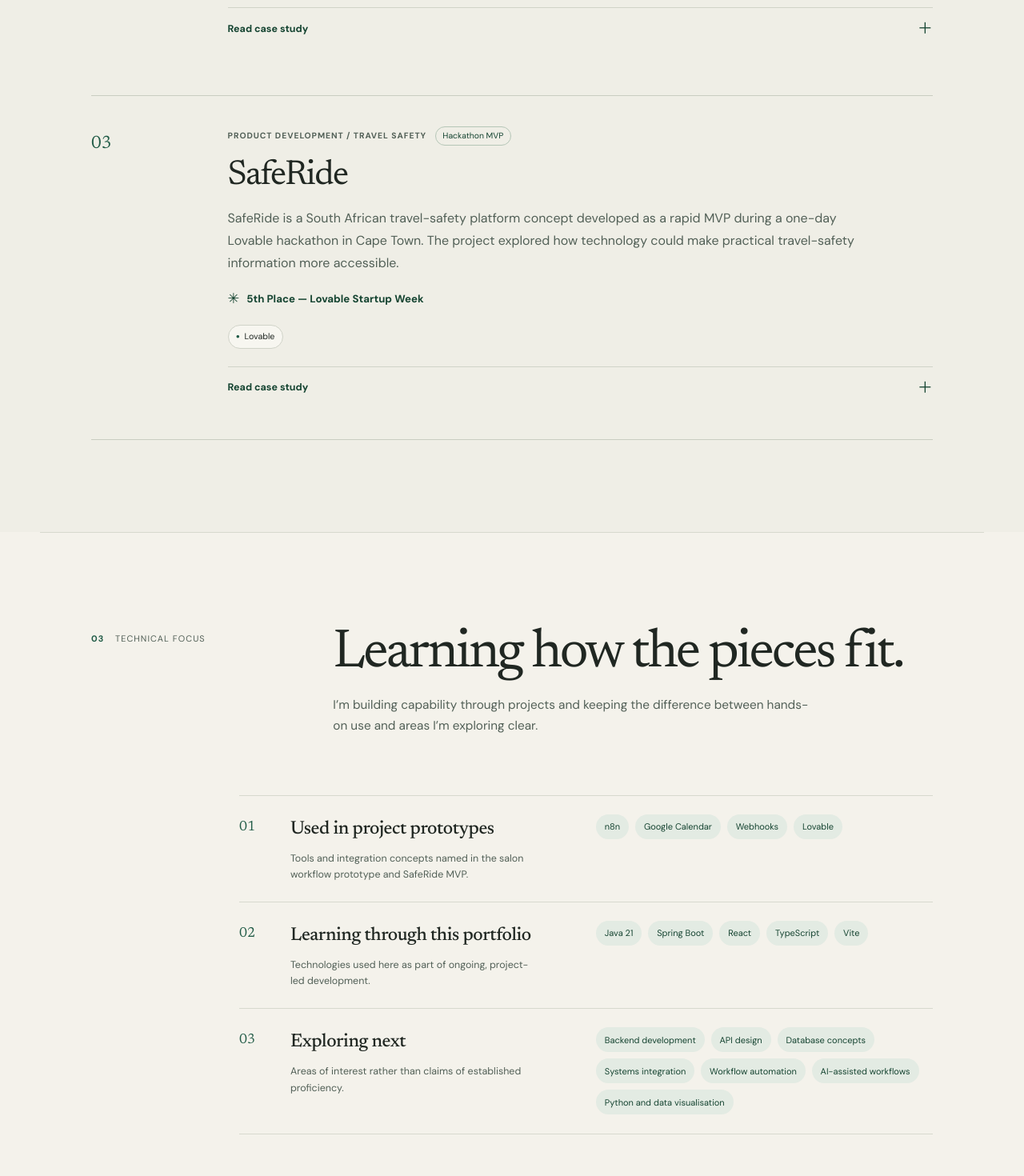
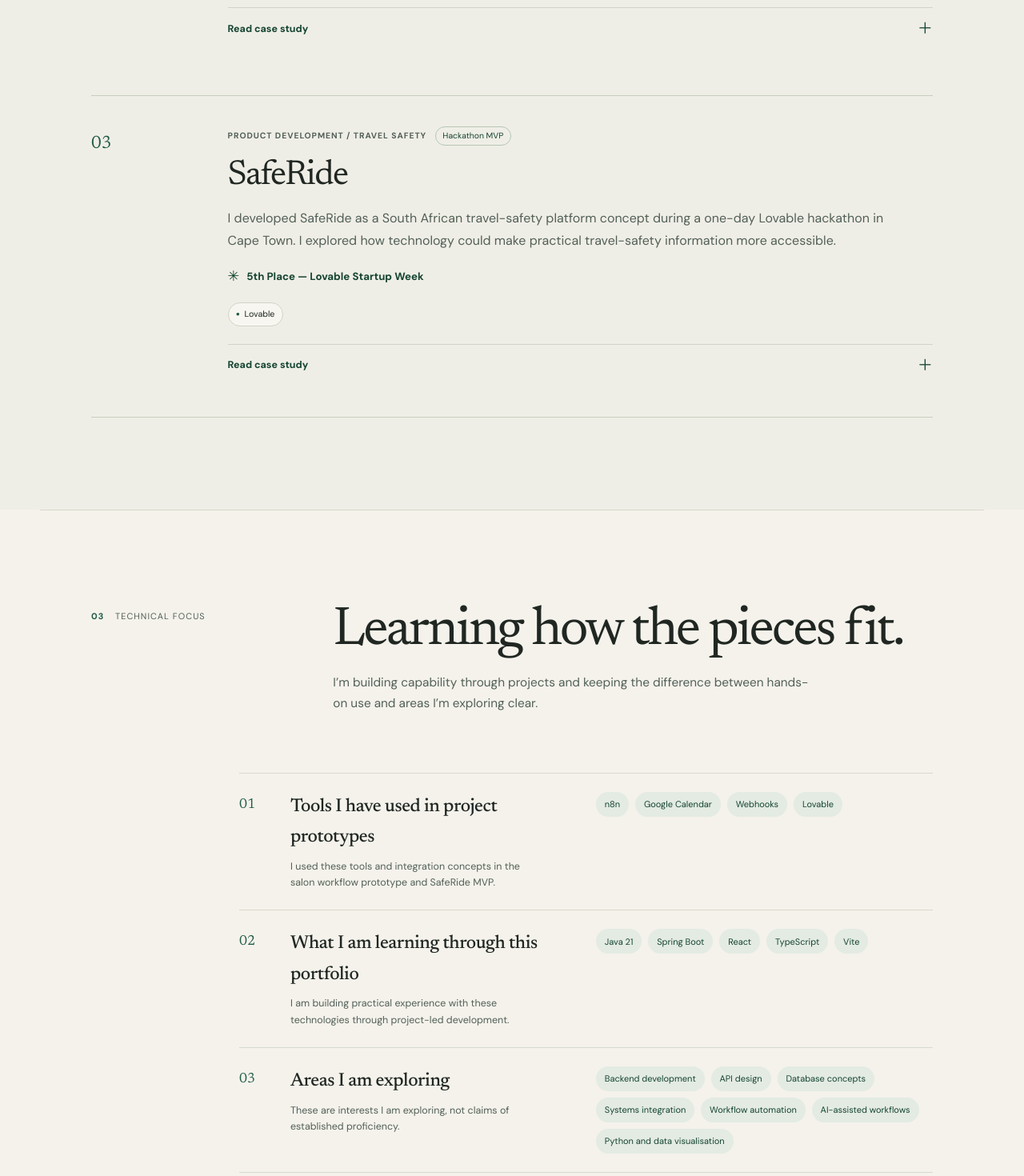
Before and after one commit to Thando-init/thandofolio, a React (Vite) app in the folder frontend/: page / in a window 1280 px wide. Shown: the part 3175-4645 px from the top of the page at 80% size. Built offline with nearby package versions, Linux system fonts and the light colour scheme.

Commit message:
docs(portfolio): write project content in first person

```diff
--- a/frontend/src/data/projects.ts
+++ b/frontend/src/data/projects.ts
@@ -8,7 +8,7 @@ export const projects: PortfolioProject[] = [
     category: 'Systems Integration / Workflow Automation',
     status: 'Built Workflow Prototype',
     summary:
-      'I built a local appointment-operations prototype that connects a static booking form to a Spring Boot API, PostgreSQL and ActiveMQ, with n8n coordinating owner notifications, approval and calendar scheduling. I manually exercised the email and Google Calendar steps locally; the payment flow is a simulation, and the project is not publicly deployed.',
+      'I built a local appointment-operations prototype that connects a static booking form to a Spring Boot API, PostgreSQL and ActiveMQ, with n8n coordinating owner notifications, approval and calendar scheduling. I manually exercised the email and Google Calendar steps locally; the payment flow is a simulation, and I have not publicly deployed the project.',
     technologies: [
       { name: 'Java 21', status: 'used' },
       { name: 'Spring Boot 3.4.5', status: 'used' },
@@ -23,24 +23,24 @@ export const projects: PortfolioProject[] = [
     ],
     caseStudy: [
       {
-        heading: 'Verified architecture',
+        heading: 'Architecture I built',
         body:
-          'The project combines a Java 21 booking service built with Spring Boot 3.4.5 and Maven, PostgreSQL 16 persistence with Flyway 10.20.1 migrations, ActiveMQ Artemis messaging, a static HTML/CSS/JavaScript interface, and an n8n workflow. The API owns availability rules and booking state; n8n coordinates external actions.',
+          'I built the prototype with a Java 21 booking service using Spring Boot 3.4.5 and Maven, PostgreSQL 16 persistence with Flyway 10.20.1 migrations, ActiveMQ Artemis messaging, a static HTML/CSS/JavaScript interface, and an n8n workflow. I use the API as the source of truth for availability and booking state, while n8n coordinates external actions.',
       },
       {
-        heading: 'Workflow and integration boundary',
+        heading: 'How I integrated the workflow',
         body:
-          'The API validates and stores the booking. The JMS path sends booking.created events to a Java consumer; during my local demo, I sent the intake webhook directly because JMS-to-n8n forwarding was not configured. The workflow retrieves the authoritative booking, sends an owner email, and handles approval through the API. Approval returns a demo payment link. The simulated payment callback updates booking state, after which n8n created a Google Calendar event and saved its event ID through the API.',
+          'The API validates and stores each booking. The JMS path sends booking.created events to a Java consumer; during my local demo, I sent the intake webhook directly because JMS-to-n8n forwarding was not configured. My workflow retrieves the authoritative booking, sends an owner email, and handles approval through the API. Approval returns a demo payment link. The simulated payment callback updates booking state, after which n8n created a Google Calendar event and saved its event ID through the API.',
       },
       {
         heading: 'Challenges and what I learned',
         body:
-          'n8n test webhooks only listen after an execution is started, and a malformed Respond to Webhook body caused a failed run. I also had to reconnect the Google Calendar credential. Because an earlier node can update payment state before a later calendar step fails, I learned to inspect each node and verify the API state before retrying instead of assuming the whole workflow rolled back.',
+          'I learned that n8n test webhooks only listen after I start an execution, and a malformed Respond to Webhook body can fail a run. I also had to reconnect the Google Calendar credential. Because an earlier node can update payment state before a later calendar step fails, I now inspect each node and verify API state before retrying instead of assuming the whole workflow rolled back.',
       },
       {
-        heading: 'Prototype boundary',
+        heading: 'What is still a prototype',
         body:
-          'The email and Google Calendar steps were exercised locally using credentials configured in n8n; credentials are not included in the repository. Payment is a simulation: it does not charge a customer or verify a real payment-provider callback. The system is a local prototype, not a public production service.',
+          'I configured the email and Google Calendar credentials in my local n8n instance; I do not include those credentials in the repository. My payment step is a simulation: it does not charge a customer or verify a real payment-provider callback. I have not launched this as a public production service.',
       },
     ],
     workflowSteps: [
@@ -106,7 +106,7 @@ export const projects: PortfolioProject[] = [
     category: 'Data Analytics / Creator Intelligence',
     status: 'Work in Progress — Undergoing an Upgrade',
     summary:
-      "Influencer Intel is a data-driven dashboard for exploring YouTube creator performance and turning channel metrics into useful insights. I'm upgrading the project beyond its original dashboard format, with a focus on making it more automated, scalable, and useful for ongoing creator intelligence.",
+      "Influencer Intel is my data-driven dashboard for exploring YouTube creator performance and turning channel metrics into useful insights. I'm upgrading it beyond its original dashboard format, with a focus on making it more automated, scalable, and useful for ongoing creator intelligence.",
     technologies: [
       { name: 'Python', status: 'used' },
       { name: 'Streamlit', status: 'used' },
@@ -118,24 +118,24 @@ export const projects: PortfolioProject[] = [
     ],
     caseStudy: [
       {
-        heading: 'Verified implementation',
+        heading: 'What I verified in the repository',
         body:
-          'The current public repository contains a Python Streamlit dashboard using Pandas for data handling and Altair for charts, plus a separate FastAPI backend with Pydantic request validation and a YouTube Data API integration. These technologies are confirmed in the current source and dependency files; they do not by themselves confirm a live backend deployment or the specific changes in progress.',
+          'I verified that the current public repository contains a Python Streamlit dashboard using Pandas for data handling and Altair for charts, plus a separate FastAPI backend with Pydantic request validation and a YouTube Data API integration. These source and dependency files confirm the listed technologies, but they do not confirm a live backend deployment or specific upgrade changes.',
       },
       {
         heading: 'Upgrade status',
         body:
-          'The project is marked as undergoing an upgrade. The precise changes currently in progress have not been confirmed here, so this case study does not claim that a particular feature has shipped.',
+          'I am upgrading the project, but I have not confirmed a specific feature as shipped here, so I do not claim one in this case study.',
       },
       {
         heading: 'Demo access',
         body:
-          'The supplied Streamlit URL currently redirects anonymous visitors to Streamlit authentication instead of the dashboard and may show an inactivity/wake screen. It is therefore not presented as a public live demo. A shareable updated deployment link can be added when it is available.',
+          'I checked the supplied Streamlit URL as an anonymous visitor. It redirects to Streamlit authentication instead of the dashboard and may show an inactivity/wake screen, so I do not present it as a public live demo. I can add an updated shareable deployment link when I have one.',
       },
       {
-        heading: 'Longer-term direction',
+        heading: 'Where I may take it next',
         body:
-          'An evolving CreatorOps concept could bring creator intelligence and campaign operations together. Scheduled ingestion, historical tracking, alerts, AI-assisted insights, API integrations and campaign workflows are exploratory ideas, not current features.',
+          'I want to explore a CreatorOps concept that could bring creator intelligence and campaign operations together. Scheduled ingestion, historical tracking, alerts, AI-assisted insights, API integrations, and campaign workflows are ideas I am exploring, not features I have implemented.',
       },
     ],
   },
@@ -145,24 +145,24 @@ export const projects: PortfolioProject[] = [
     category: 'Product Development / Travel Safety',
     status: 'Hackathon MVP',
     summary:
-      'SafeRide is a South African travel-safety platform concept developed as a rapid MVP during a one-day Lovable hackathon in Cape Town. The project explored how technology could make practical travel-safety information more accessible.',
+      'I developed SafeRide as a South African travel-safety platform concept during a one-day Lovable hackathon in Cape Town. I explored how technology could make practical travel-safety information more accessible.',
     technologies: [{ name: 'Lovable', status: 'used' }],
     achievement: '5th Place — Lovable Startup Week',
     caseStudy: [
       {
-        heading: 'The problem and concept',
+        heading: 'The problem I explored',
         body:
-          'The concept explored how practical travel-safety information could be made easier to access in a South African context. SafeRide is presented as an MVP exploration, not as a launched product or a source of verified safety outcomes.',
+          'I explored how practical travel-safety information could be easier to access in a South African context. I present SafeRide as an MVP exploration, not as a launched product or a source of verified safety outcomes.',
       },
       {
-        heading: 'Contribution and learning',
+        heading: 'My contribution and learning',
         body:
-          'The confirmed contribution is building the rapid MVP with Lovable during a one-day hackathon. The brief does not specify individual feature ownership, so no unsupported role details are added. The project demonstrates rapid prototyping, product thinking and working within a short time constraint.',
+          'I built the rapid MVP with Lovable during a one-day hackathon. The original brief does not establish which individual features I owned, so I avoid attributing specific features to myself. I used the project to practise rapid prototyping, product thinking, and working within a short time constraint.',
       },
       {
-        heading: 'Technology scope',
+        heading: 'Technology I can confirm',
         body:
-          'Lovable is the only confirmed build tool. No additional language, framework, database or backend stack is claimed because no publicly accessible source repository was available to verify one.',
+          'I can confirm Lovable as the build tool. I do not claim an additional language, framework, database, or backend stack because I could not verify one in a publicly accessible source repository.',
       },
     ],
   },
--- a/frontend/src/data/technicalFocus.ts
+++ b/frontend/src/data/technicalFocus.ts
@@ -1,17 +1,17 @@
 export const technicalFocus = [
   {
-    label: 'Used in project prototypes',
-    description: 'Tools and integration concepts named in the salon workflow prototype and SafeRide MVP.',
+    label: 'Tools I have used in project prototypes',
+    description: 'I used these tools and integration concepts in the salon workflow prototype and SafeRide MVP.',
     items: ['n8n', 'Google Calendar', 'Webhooks', 'Lovable'],
   },
   {
-    label: 'Learning through this portfolio',
-    description: 'Technologies used here as part of ongoing, project-led development.',
+    label: 'What I am learning through this portfolio',
+    description: 'I am building practical experience with these technologies through project-led development.',
     items: ['Java 21', 'Spring Boot', 'React', 'TypeScript', 'Vite'],
   },
   {
-    label: 'Exploring next',
-    description: 'Areas of interest rather than claims of established proficiency.',
+    label: 'Areas I am exploring',
+    description: 'These are interests I am exploring, not claims of established proficiency.',
     items: ['Backend development', 'API design', 'Database concepts', 'Systems integration', 'Workflow automation', 'AI-assisted workflows', 'Python and data visualisation'],
   },
 ];
```
Also changed, not shown: 6 other files (tests, documents, lock files or other folders).
